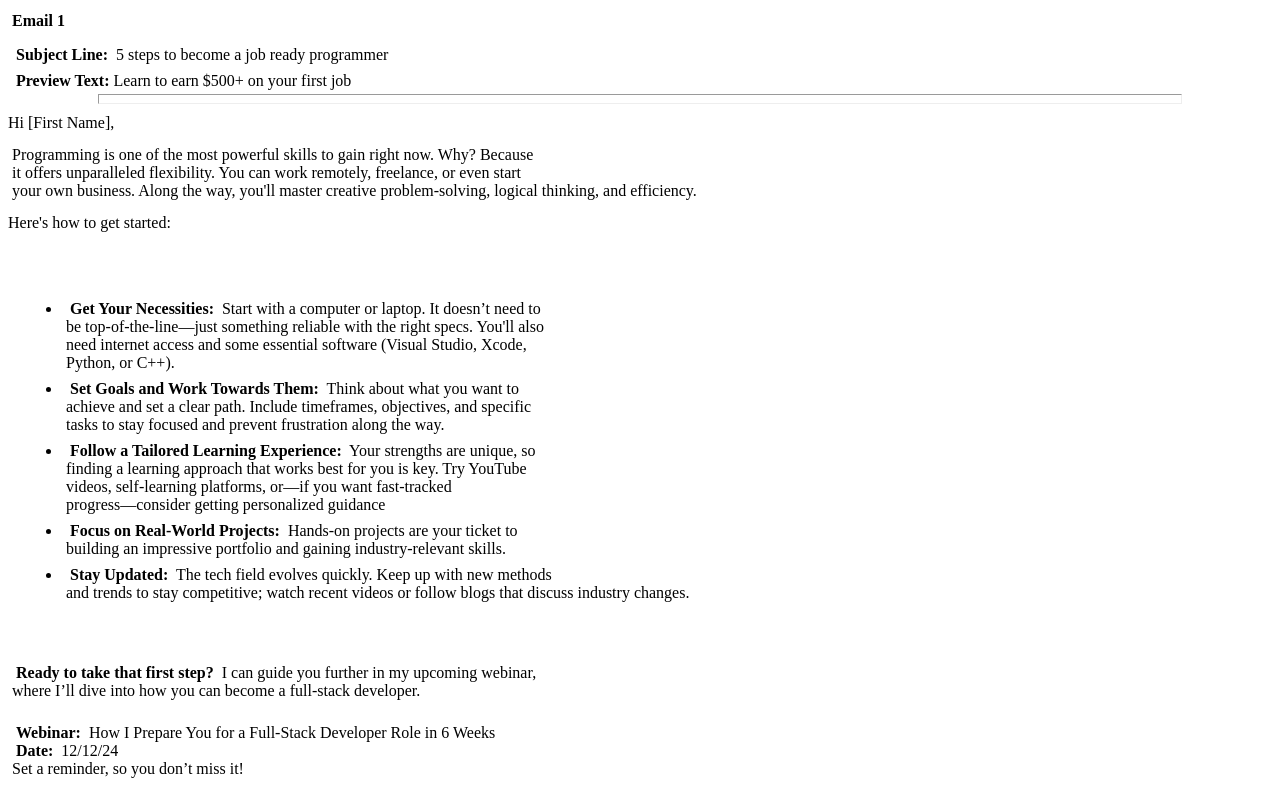
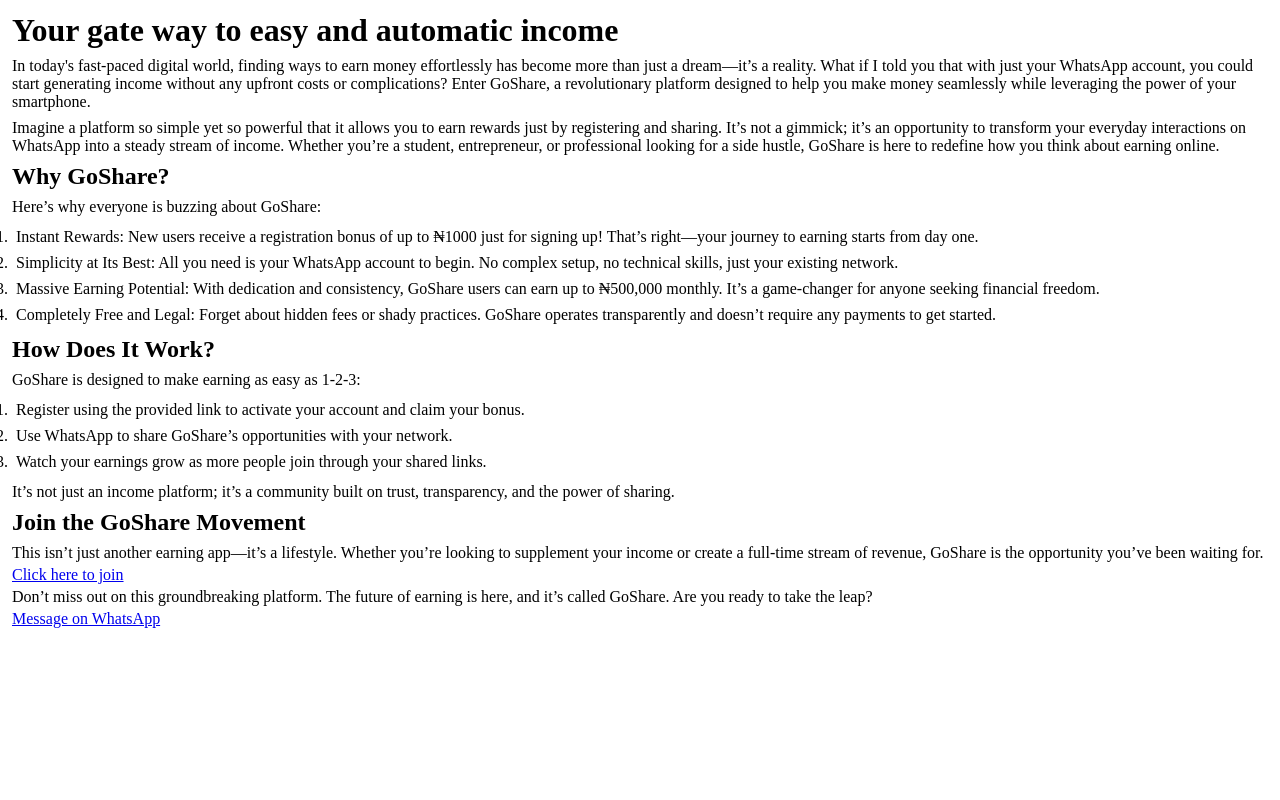
Before and after one commit to Smartestpc/easy-money, a plain HTML site: page index.html in a window 1280 px wide. Drawn offline with Linux system fonts and the light colour scheme.

Commit message:
index.html

```diff
--- a/index.html
+++ b/index.html
@@ -1,57 +1,37 @@
 <!DOCTYPE html>
-<html lang="en">
+
+<html>
 <head>
-    <meta charset="UTF-8">
-    <meta name="viewport" content="width=device-width, initial-scale=1.0">
-    <title>5 steps to become a job ready programmer</title>
-    <link rel="stylesheet" href="styles.css">
+  <meta http-equiv="CONTENT-TYPE" content="text/html; charset=UTF-8">
+  <title>GoShare</title>
+  <link href="styles.css" rel="stylesheet">
 </head>
 <body>
-<h4 class="h4">Email 1</h4>
-<p><b>Subject Line:</b> 5 steps to become a job ready programmer</p>
-<p><b>Preview Text:</b>Learn to earn $500+ on your first job</p>
-<hr>
-<p class="fp">Hi [First Name],</p>
-<p>Programming is one of the most powerful skills to gain right now. Why? Because<br>
-  it offers unparalleled flexibility. You can work remotely, freelance, or even start<br>
-  your own business. Along the way, you'll master creative problem-solving,
-  logical thinking, and efficiency.</p>
-  <p class="fp">Here's how to get started:</p>
-  <div class="fp1">
-    <ul>
-      <li>
-        <b>Get Your Necessities:</b> Start with a computer or laptop. It doesn’t need to<br>
-  be top-of-the-line—just something reliable with the right specs. You'll also<br>
-  need internet access and some essential software (Visual Studio, Xcode,<br>
-  Python, or C++).
-      </li>
-      <li>
-       <b>Set Goals and Work Towards Them:</b> Think about what you want to<br>
-achieve and set a clear path. Include timeframes, objectives, and specific<br>
-tasks to stay focused and prevent frustration along the way.
-      </li>
-      <li>
-        <b>Follow a Tailored Learning Experience:</b> Your strengths are unique, so<br>
-finding a learning approach that works best for you is key. Try YouTube<br>
-videos, self-learning platforms, or—if you want fast-tracked<br>
-progress—consider getting personalized guidance
-      </li>
-      <li><b>Focus on Real-World Projects:</b> Hands-on projects are your ticket to<br>
-        building an impressive portfolio and gaining industry-relevant skills.
-        </li>
-        <li>
-          <b>Stay Updated:</b> The tech field evolves quickly. Keep up with new methods<br>
-and trends to stay competitive; watch recent videos or follow blogs that
-discuss industry changes.
-        </li>
-    </ul>
-  </div>
-  <p><b>Ready to take that first step? </b>I can guide you further in my upcoming webinar,<br>
-    where I’ll dive into how you can become a full-stack developer.
-    </p>
-    <p class="p2"><b>Webinar:</b> How I Prepare You for a Full-Stack Developer Role in 6 Weeks<br>
-      <b>Date:</b> 12/12/24 <br>
-      Set a reminder, so you don’t miss it!
-      </p>
+  <h1>
+    Your gate way to easy and automatic income
+  </h1>
+  <p>In today's fast-paced digital world, finding ways to earn money effortlessly has become more than just a dream—it’s a reality. What if I told you that with just your WhatsApp account, you could start generating income without any upfront costs or complications? Enter GoShare, a revolutionary platform designed to help you make money seamlessly while leveraging the power of your smartphone.</p>
+  <p>Imagine a platform so simple yet so powerful that it allows you to earn rewards just by registering and sharing. It’s not a gimmick; it’s an opportunity to transform your everyday interactions on WhatsApp into a steady stream of income. Whether you’re a student, entrepreneur, or professional looking for a side hustle, GoShare is here to redefine how you think about earning online.</p>
+  <h2  class="sub">Why GoShare?</h2>
+  <p>Here’s why everyone is buzzing about GoShare:</p>
+  <ol>
+    <li>Instant Rewards: New users receive a registration bonus of up to ₦1000 just for signing up! That’s right—your journey to earning starts from day one.</li>
+    <li>Simplicity at Its Best: All you need is your WhatsApp account to begin. No complex setup, no technical skills, just your existing network.</li>
+    <li>Massive Earning Potential: With dedication and consistency, GoShare users can earn up to ₦500,000 monthly. It’s a game-changer for anyone seeking financial freedom.</li>
+    <li>Completely Free and Legal: Forget about hidden fees or shady practices. GoShare operates transparently and doesn’t require any payments to get started.</li>
+  </ol>
+  <h2 class="sub">How Does It Work?</h2>
+  <p>GoShare is designed to make earning as easy as 1-2-3:</p>
+  <ol>
+    <li>Register using the provided link to activate your account and claim your bonus.</li>
+    <li>Use WhatsApp to share GoShare’s opportunities with your network.</li>
+    <li>Watch your earnings grow as more people join through your shared links.</li>
+  </ol>
+  <p>It’s not just an income platform; it’s a community built on trust, transparency, and the power of sharing.</p>
+  <h2  class="sub">Join the GoShare Movement</h2>
+  <p>This isn’t just another earning app—it’s a lifestyle. Whether you’re looking to supplement your income or create a full-time stream of revenue, GoShare is the opportunity you’ve been waiting for.</p>
+  <a href="https://server.k6dz.com/invite/17823748">Click here to join</a>
+  <p>Don’t miss out on this groundbreaking platform. The future of earning is here, and it’s called GoShare. Are you ready to take the leap?</p>
+  <a href="https://wa.me/2349017699177/?text=what%20I%20want%20to%20inquire%20is%20about" target="_blank">Message on WhatsApp</a>
 </body>
 </html>
```
